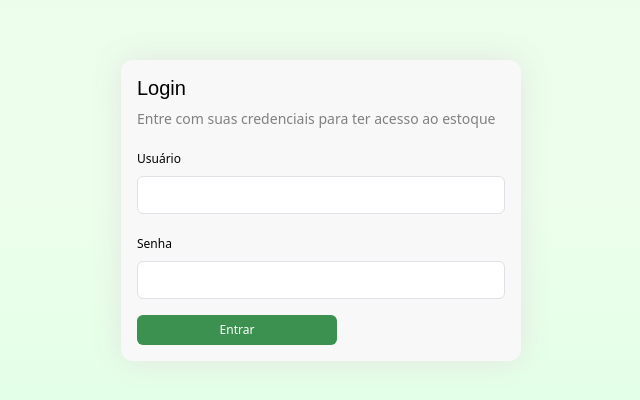
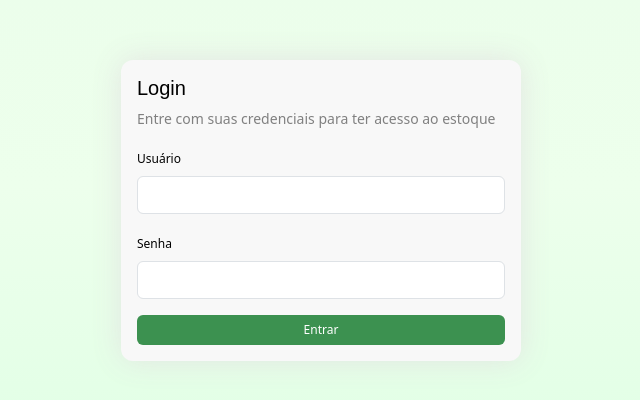
Before and after one commit to AugustoRig0ni/Frontinfra, a React (Create React App) app: page / in a window 1280 px wide. Shown: the part 214-614 px from the top of the page, without its empty margins (319-959 px from the left). Built offline with nearby package versions, Linux system fonts and the light colour scheme.

Commit message:
adição de estilização

```diff
--- a/src/Components/DashBoard.js
+++ b/src/Components/DashBoard.js
@@ -39,15 +39,15 @@ function Dashboard() {
 
   return (
     <Container className="mt-5" style={{
-      backgroundColor: 'rgba(204, 204, 204, 0.6)',
-      boxShadow:'0 0 30px rgba(204, 204, 204, 0.4)',
+      backgroundColor: 'rgba(248, 248, 248, 1)',
+      boxShadow:'0 0 30px rgba(226, 228, 224, 0.95)',
       color: 'black',
       borderRadius:'6px'
     }}>
 
       <h3>Estoque de Infraestrutura</h3>
       <Button className="mb-3" style={{
-      background: 'linear-gradient(45deg, gray, black)',
+      background: '#3c9150ff',
       border:'none',
       }}
       onClick={() => setShowModal(true)}>Adicionar Item</Button>
@@ -74,7 +74,7 @@ function Dashboard() {
       </Table>
 
         <Button style= {{
-          background: 'linear-gradient(45deg, gray, black)',
+          background: '#3c9150ff',
           border: 'none',
         }}
         variant="primary" onClick={() => {localStorage.removeItem('Token');
--- a/src/Components/login.js
+++ b/src/Components/login.js
@@ -55,13 +55,12 @@ function Login({ onLogin }) {
     <Form.Label style={{fontSize:'12px', fontWeight:'400', color:'black'}}>Senha</Form.Label>
     <Form.Control type="password" value={password} onChange={(e) => setPassword(e.target.value)} required />
     </Form.Group>
-    <Button className="" style= {{
+    <Button className="Enter" style= {{
         background:'#3c9150ff',
-        alignItems:'center',
         border:'gray',
         fontWeight:'500',
         fontSize:'12px',
-        maxWidth:'200px',
+        maxWidth:'380px',
         width:'100%',
         borderRadius:'6px'}}
         variant="primary" type="submit">Entrar</Button>
```
